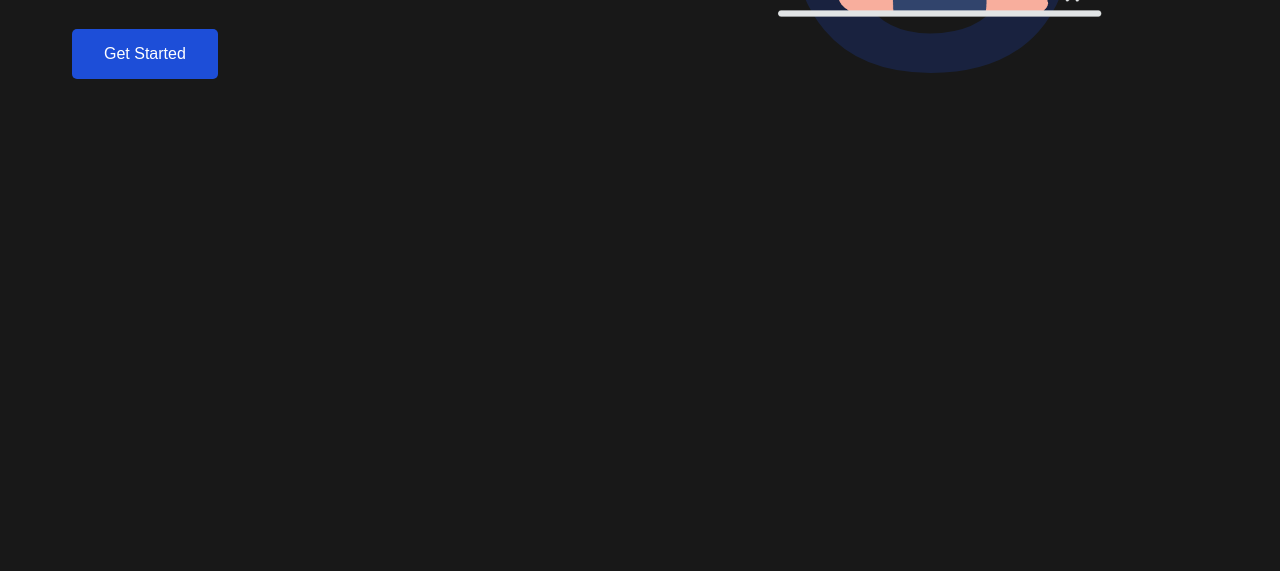
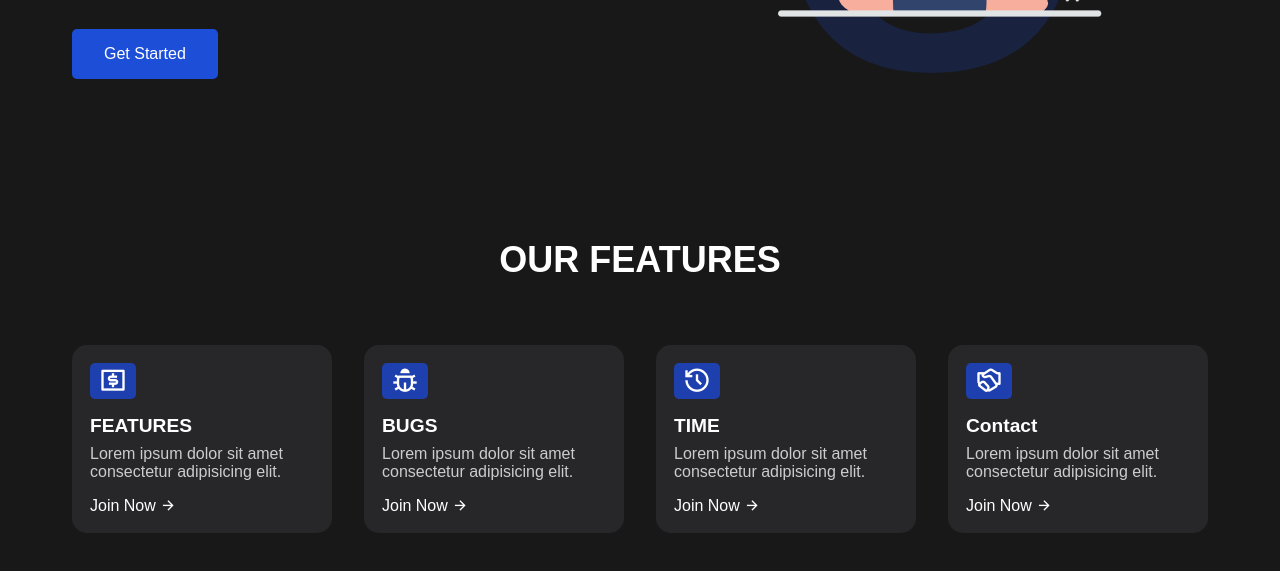
Before and after one commit to JoniSchimansky/Personal-Portfolio, a plain HTML site: page index.html in a window 1280 px wide. Shown: the part 561-1132 px from the top of the page. Before the commit the page ends 800 px from the top, so only its background shows below. Drawn offline with nearby package versions, Linux system fonts and the light colour scheme; a web font is replaced by a local one.

Commit message:
cards first setup

```diff
--- a/index.html
+++ b/index.html
@@ -9,6 +9,7 @@
     <link rel="icon" type="image/x-icon" href="images/favicon.ico" >
     <link rel="stylesheet" href="style.css">
     <link href="https://fonts.googleapis.com/css2?family=Caveat&family=Preahvihear&display=swap" rel="stylesheet">
+    <link rel="stylesheet" href="https://cdnjs.cloudflare.com/ajax/libs/remixicon/3.5.0/remixicon.min.css">
 </head>
 <body>
     <nav>
@@ -42,6 +43,45 @@
             <img src="images/header.png">
         </div>
     </header>
+
+    <section class="container">
+        <h2 class="header">OUR FEATURES</h2>
+        <div class="features">
+            <div class="card">
+                <span><i class="ri-money-dollar-box-line"></i></span>
+                <h4>FEATURES</h4>
+                <p>
+                    Lorem ipsum dolor sit amet consectetur adipisicing elit.
+                </p>
+                <a href="#">Join Now <i class="ri-arrow-right-line"></i></a>
+            </div>
+            <div class="card">
+                <span><i class="ri-bug-line"></i></span>
+                <h4>BUGS</h4>
+                <p>
+                    Lorem ipsum dolor sit amet consectetur adipisicing elit.
+                </p>
+                <a href="#">Join Now <i class="ri-arrow-right-line"></i></a>
+            </div>
+            <div class="card">
+                <span><i class="ri-history-line"></i></span>
+                <h4>TIME</h4>
+                <p>
+                    Lorem ipsum dolor sit amet consectetur adipisicing elit.
+                </p>
+                <a href="#">Join Now <i class="ri-arrow-right-line"></i></a>
+            </div>
+            <div class="card">
+                <span><i class="ri-shake-hands-line"></i></span>
+                <h4>Contact</h4>
+                <p>
+                    Lorem ipsum dolor sit amet consectetur adipisicing elit.
+                </p>
+                <a href="#">Join Now <i class="ri-arrow-right-line"></i></a>
+            </div>
+        </div>
+    </section>
+
     <script src="script.js"></script>
 </body>
 </html>
--- a/style.css
+++ b/style.css
@@ -2,8 +2,8 @@
 :root {
     --primary-color: #1d4ed8;
     --secondary-color: #1e40af;
-    --terciary-color: #1A0B2E;
-    --work-title-color: #9857D3;
+    --terciary-color: #27272a;
+    --cards-hover: #323232;
     --background-color: #181818;
 }
 
@@ -158,3 +158,65 @@ header .image img {
     max-width: 600px;
     margin: auto;
 }
+
+
+/* First section */
+
+section .header {
+    margin-bottom: 1rem;
+    color: #fff;
+    text-align: center;
+    font-size: 2.25rem;
+    font-weight: 600;
+}
+
+.features {
+    margin-top: 4rem;
+    display: grid;
+    grid-template-columns: repeat(4, 1fr);
+    gap: 2rem;
+}
+
+.features .card {
+    background-color: var(--terciary-color);
+    padding: 1rem;
+    border: 2px solid transparent;
+    border-radius: 15px;
+    transition: all 0.3s ease;
+}
+
+.features .card:hover {
+    background-color: var(--cards-hover);
+    border-color: #fff;
+}
+
+.features .card span {
+    display: inline-block;
+    background-color: var(--secondary-color);
+    padding: 2px 9px;
+    margin-bottom: 1rem;
+    font-size: 1.75rem;
+    color: #fff;
+    border-radius: 5px;
+}
+
+.features .card h4 {
+    margin-bottom:  0.5rem;
+    color: #fff;
+    font-size: 1.2rem;
+    font-weight: 600;
+}
+
+.features .card p {
+    color: #ccc;
+    margin-bottom: 1rem;
+}
+
+.features .card a {
+    color: #fff;
+    transition: all 0.3s ease;
+}
+
+.features .card a:hover {
+    color: var(--secondary-color);
+}
```
